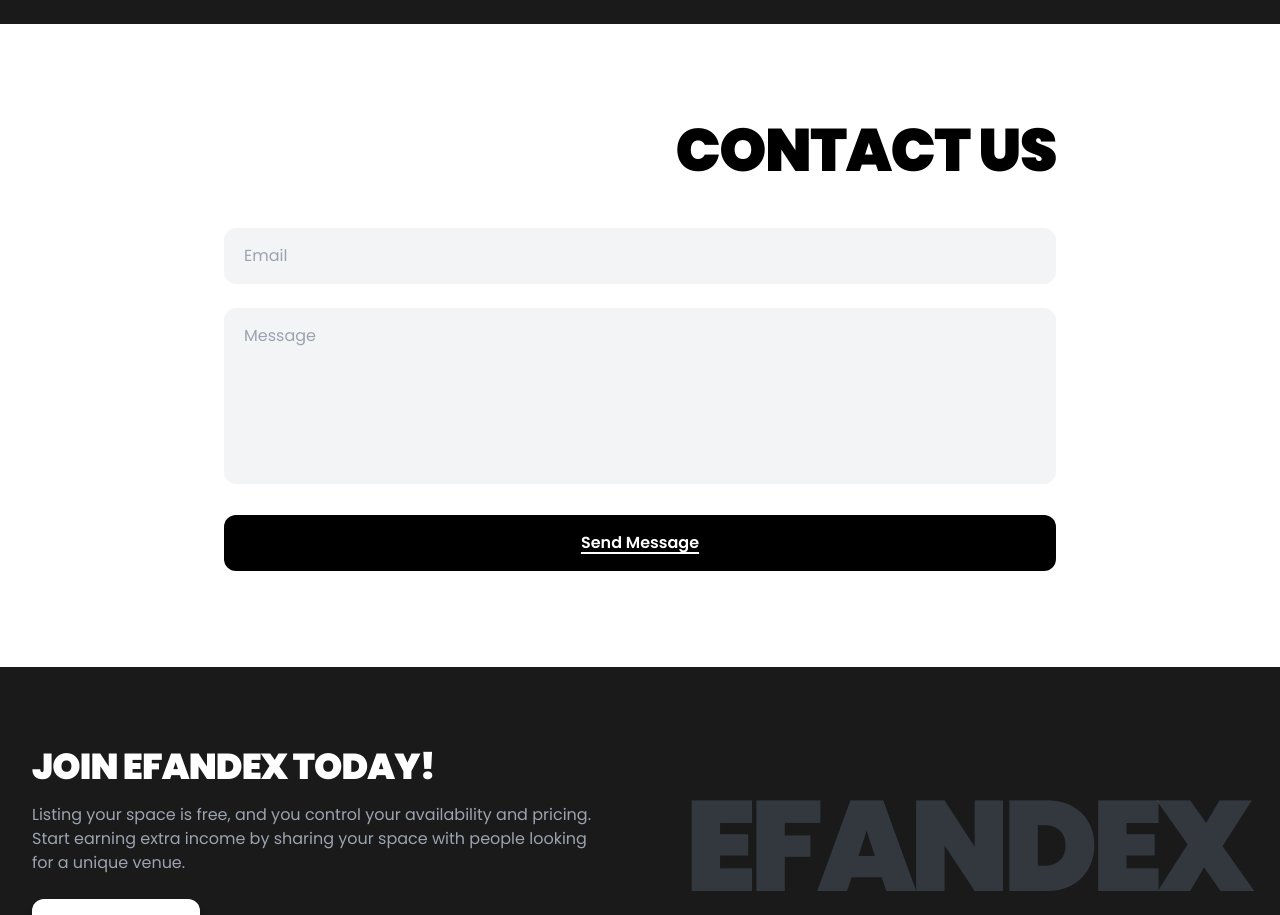
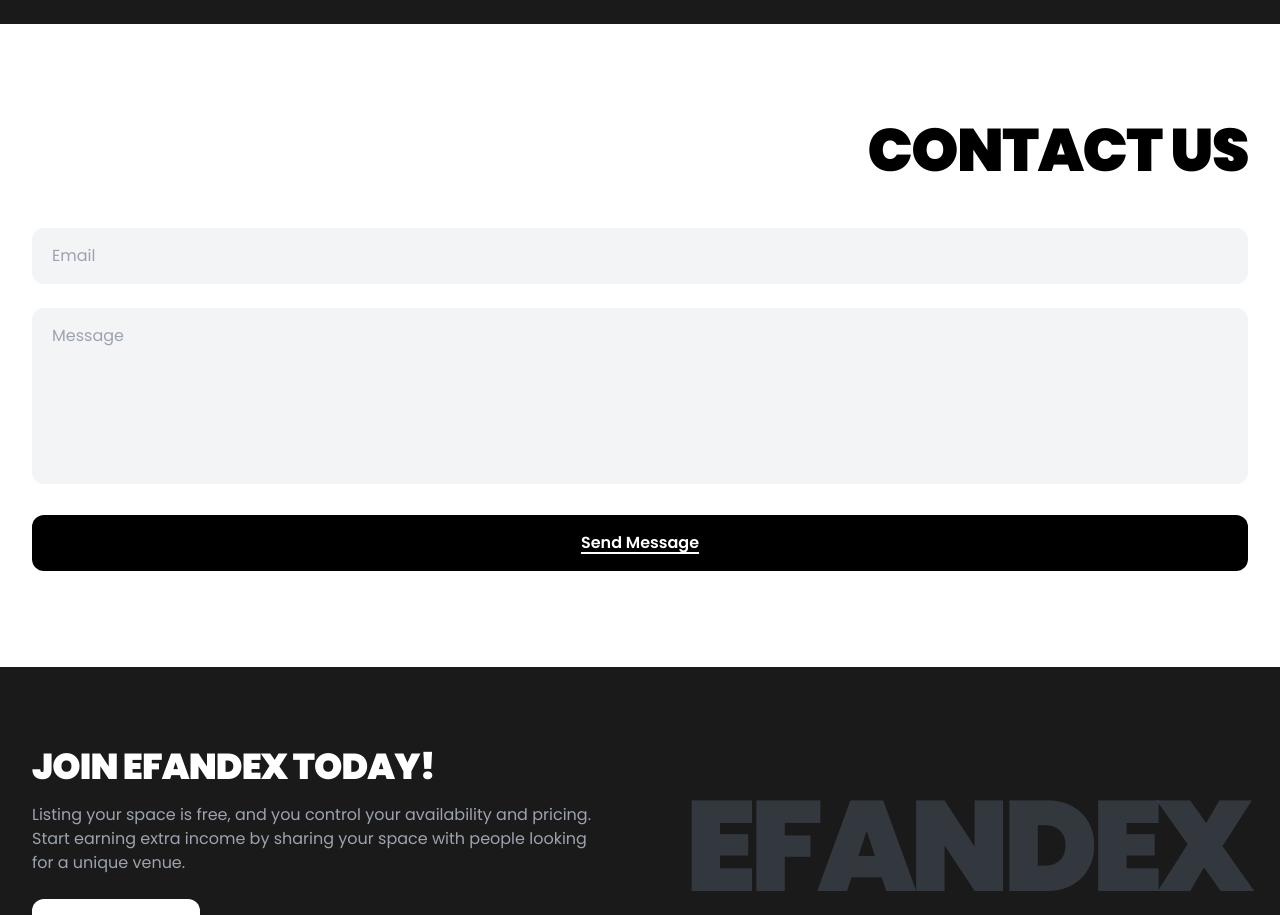
Before and after one commit to WisdomLota/Efandex, a React (Vite) app: page / in a window 1280 px wide. Shown: the part 3300-4215 px from the top of the page. Built offline with nearby package versions, Linux system fonts and the light colour scheme.

Commit message:
contact component modified

```diff
--- a/src/components/Contact.jsx
+++ b/src/components/Contact.jsx
@@ -37,7 +37,7 @@
     <section id="contact" className="py-16 sm:py-20 lg:py-24 bg-white">
       <div
         ref={sectionRef}
-        className="max-w-4xl mx-auto px-4 sm:px-6 lg:px-8"
+        className="max-w-7xl mx-auto px-4 sm:px-6 lg:px-8"
       >
         <h2
           className={`text-4xl sm:text-5xl lg:text-6xl font-black tracking-tight mb-8 lg:mb-12 text-right transition-all duration-700 ${
```
